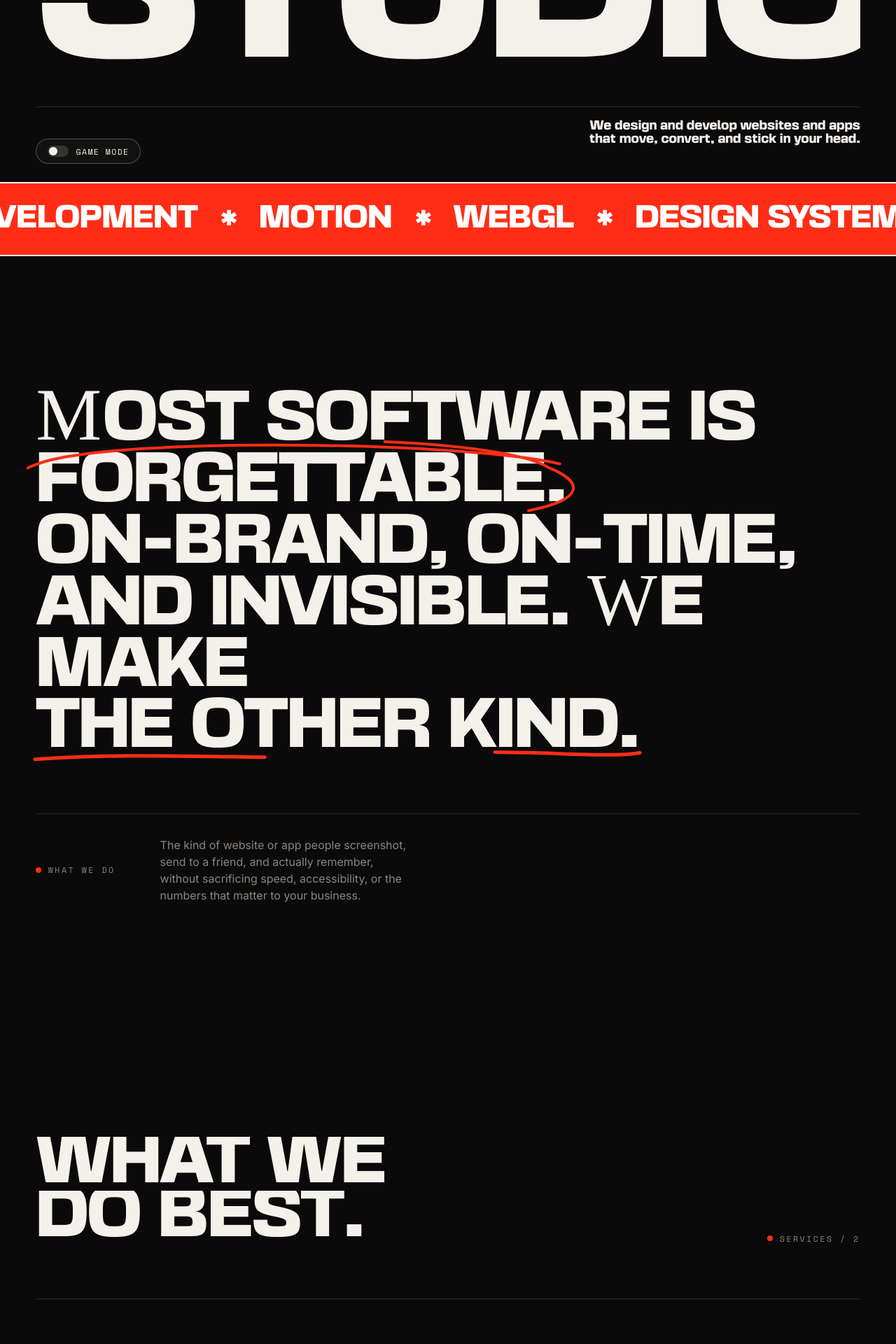
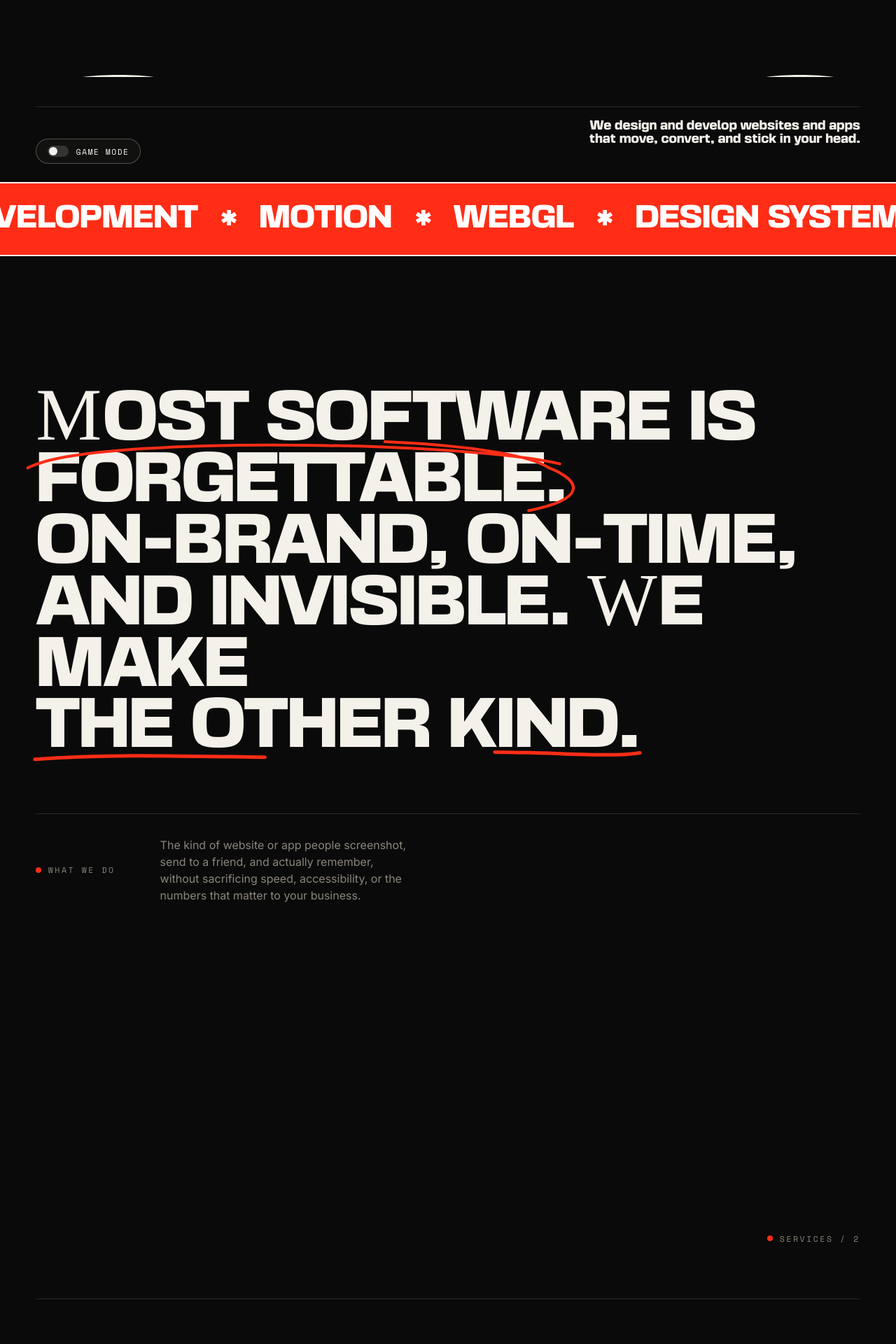
Before and after one commit to aswinpmenon/dumbstudio, a React (Vite) app: page / in a window 1280 px wide. Shown: the part 540-2460 px from the top of the page at 70% size. Built offline with nearby package versions, Linux system fonts and the light colour scheme; a web font is replaced by a local one.

Commit message:
style: prevent animation FOUC by setting default start states in CSS

```diff
--- a/src/index.css
+++ b/src/index.css
@@ -498,3 +498,19 @@ h3.display {
   text-transform: uppercase;
   color: var(--muted);
 }
+
+/* Reveal start states to prevent Flash of Unstyled Content (FOUC) */
+[data-hero-fade] {
+  opacity: 0;
+  transform: translateY(26px);
+}
+.hero__wordmark-text .line > span {
+  transform: translateY(110%);
+}
+[data-reveal] {
+  opacity: 0;
+  transform: translateY(34px);
+}
+.split .line > span {
+  transform: translateY(110%);
+}
```
